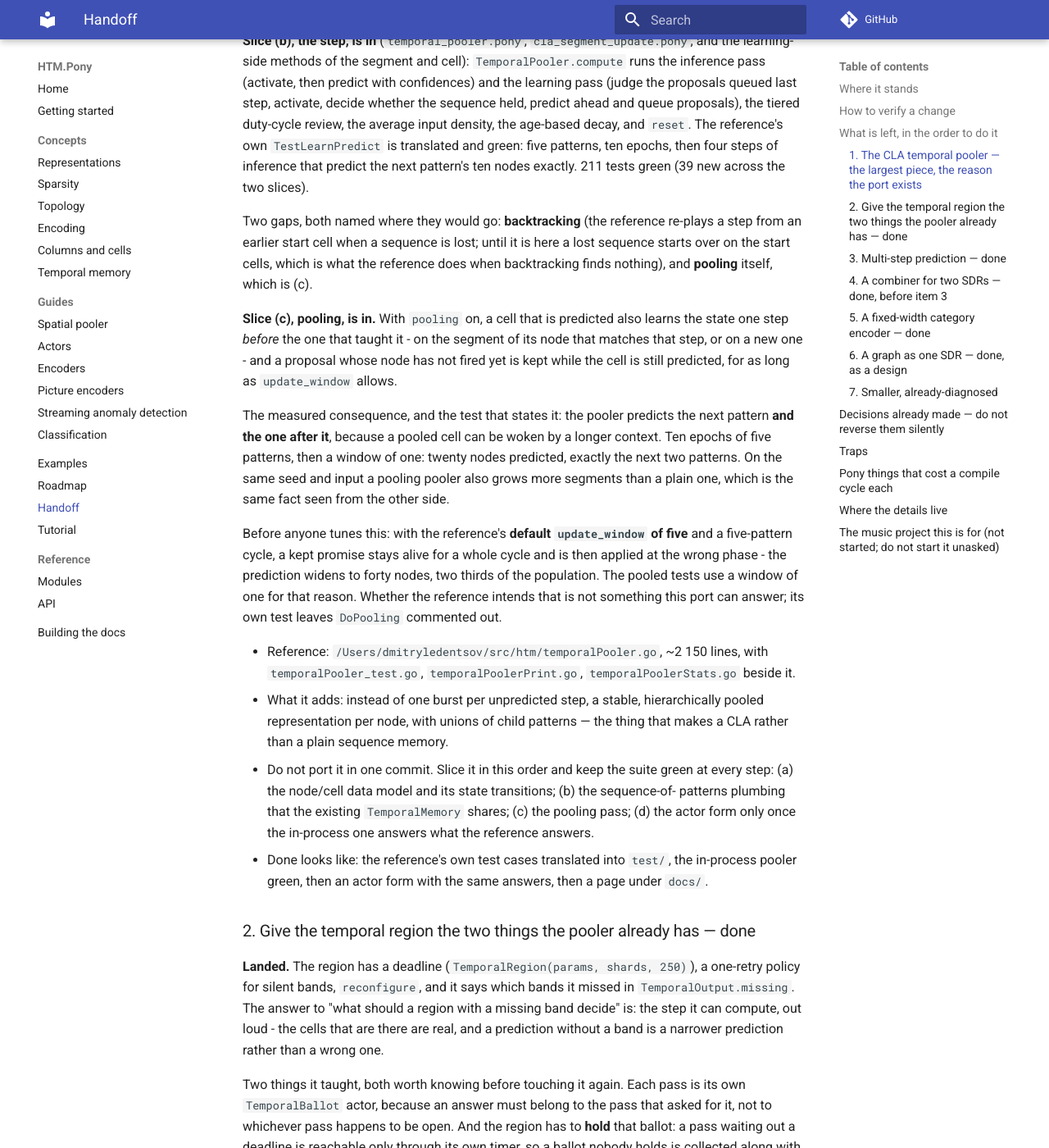
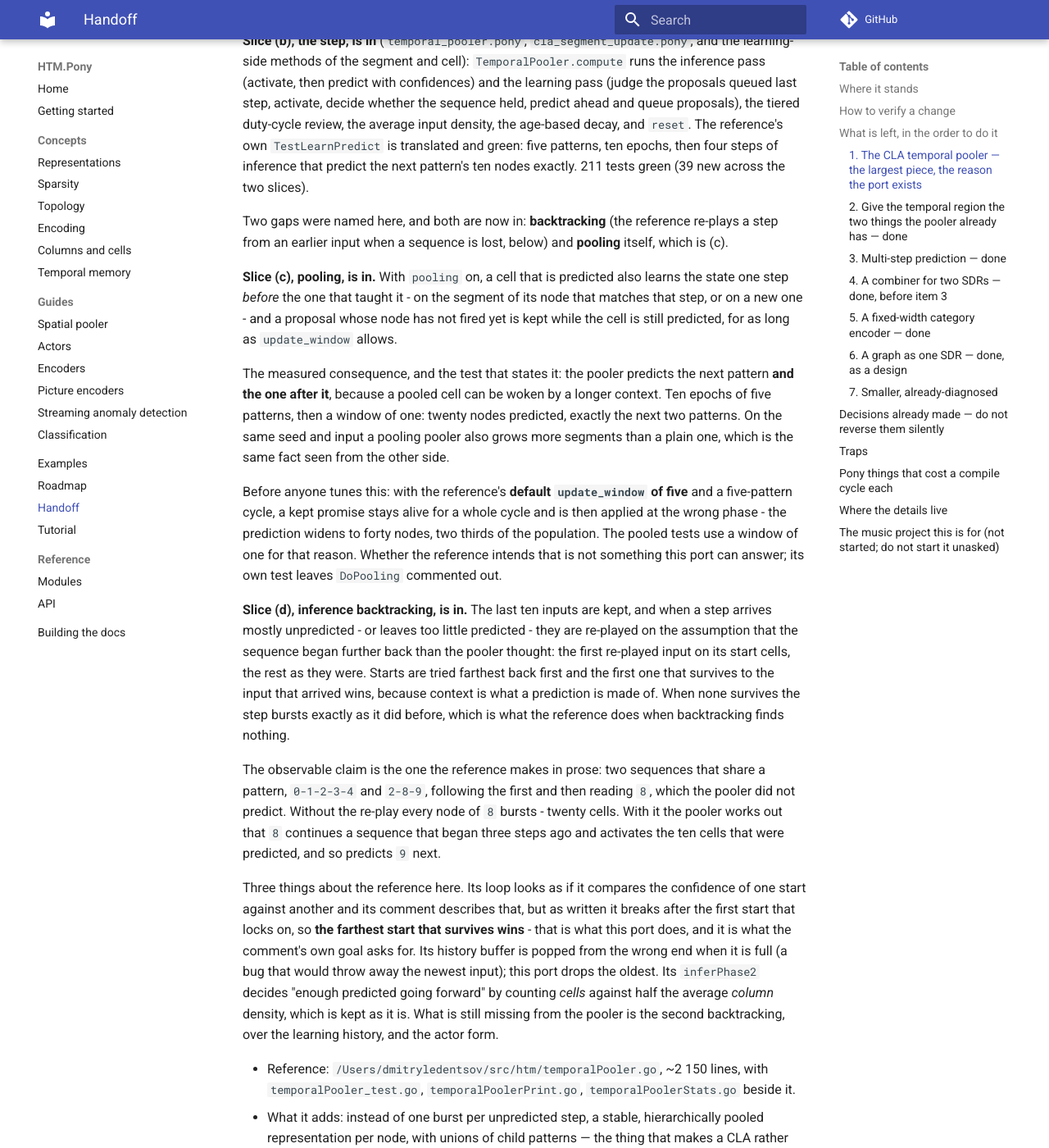
Before and after one commit to d-led/htm.pony, an MkDocs documentation site: the page built from docs/handoff.md, in a window 1280 px wide and 1400 px high, scrolled down 2365 px. Shown: the whole window at 82% size. Built offline with MkDocs 1.6.1 and Material for MkDocs 9.7.7, drawn with Linux system fonts in a browser that asks for light colours; comment, search, counter and statistics services are not loaded; some of the changed text lies outside the part shown.

Commit message:
Give the pooler the re-play that recovers a sequence entered late
An inference step whose input was mostly unpredicted, or that leaves too little
predicted for the step after it, has probably lost the sequence rather than met
something new. The last inputs are now kept, and re-played farthest back first
with the first of them on its start cells; the first start that stays on a
sequence all the way to the input that arrived wins, and the inputs before it
are dropped. When none of them does, the step bursts exactly as it did before,
which is what the reference does when its backtracking finds nothing.

The test states the claim the reference makes in prose: two sequences that share
a pattern, following one of them and then reading an input only the other
predicts. Every node of that input would burst; with the re-play the pooler
activates the ten cells that were predicted and so predicts the pattern after it.

Three things about the reference are written down in the handoff page. Its
comment describes comparing one start's confidence against another's, but its
loop breaks after the first start that locks on, so the farthest start that
survives wins - which is what the comment's own goal asks for, and what this
port does. Its history buffer is popped from the wrong end when it is full, which
would throw away the newest input; this port drops the oldest. And its "enough
predicted going forward" counts cells against half the average column density,
kept as it is.

CellState and CellConfidence can now be copied and restored, which is what a
re-played step needs to put the state back; the pooler's inference phase two
answers whether it predicts enough; and phase one's start-cell flag is a
parameter rather than a field, so the re-play and the step after a reset can each
ask for it.

```diff
--- a/docs/handoff.md
+++ b/docs/handoff.md
@@ -24,7 +24,7 @@ something the Go one does not. This library is MPL-2.0.
 | Temporal memory: cells, segments, prediction, bursts | done, in process and on actors |
 | Classification: `SDRClassifier`, `PredictionClassifier` | done |
 | Streaming anomaly score and its likelihood | done, in process and on actors (`AnomalyStream`) |
-| CLA temporal pooler | **in slices** - a step with and without pooling; backtracking and the actor form are not in |
+| CLA temporal pooler | **in slices** - a step with and without pooling, inference backtracking; learning backtracking and the actor form are not in |
 | Graph as one SDR | done, as a design - `GraphEncoder`: a node is a category, an edge is two nodes and a direction, a graph is the union |
 
 Verification at that commit: **172 tests green**, 16 examples run, `mkdocs build --strict`
@@ -91,10 +91,9 @@ average input density, the age-based decay, and `reset`. The reference's own
 steps of inference that predict the next pattern's ten nodes exactly. 211 tests
 green (39 new across the two slices).
 
-Two gaps, both named where they would go: **backtracking** (the reference re-plays
-a step from an earlier start cell when a sequence is lost; until it is here a lost
-sequence starts over on the start cells, which is what the reference does when
-backtracking finds nothing), and **pooling** itself, which is (c).
+Two gaps were named here, and both are now in: **backtracking** (the reference
+re-plays a step from an earlier input when a sequence is lost, below) and
+**pooling** itself, which is (c).
 
 **Slice (c), pooling, is in.** With `pooling` on, a cell that is predicted also
 learns the state one step *before* the one that taught it - on the segment of its
@@ -115,6 +114,33 @@ then applied at the wrong phase - the prediction widens to forty nodes, two
 thirds of the population. The pooled tests use a window of one for that reason.
 Whether the reference intends that is not something this port can answer; its own
 test leaves `DoPooling` commented out.
+
+**Slice (d), inference backtracking, is in.** The last ten inputs are kept, and
+when a step arrives mostly unpredicted - or leaves too little predicted - they
+are re-played on the assumption that the sequence began further back than the
+pooler thought: the first re-played input on its start cells, the rest as they
+were. Starts are tried farthest back first and the first one that survives to
+the input that arrived wins, because context is what a prediction is made of.
+When none survives the step bursts exactly as it did before, which is what the
+reference does when backtracking finds nothing.
+
+The observable claim is the one the reference makes in prose: two sequences that
+share a pattern, `0-1-2-3-4` and `2-8-9`, following the first and then reading
+`8`, which the pooler did not predict. Without the re-play every node of `8`
+bursts - twenty cells. With it the pooler works out that `8` continues a sequence
+that began three steps ago and activates the ten cells that were predicted, and
+so predicts `9` next.
+
+Three things about the reference here. Its loop looks as if it compares the
+confidence of one start against another and its comment describes that, but as
+written it breaks after the first start that locks on, so **the farthest start
+that survives wins** - that is what this port does, and it is what the comment's
+own goal asks for. Its history buffer is popped from the wrong end when it is
+full (a bug that would throw away the newest input); this port drops the oldest.
+Its `inferPhase2` decides "enough predicted going forward" by counting *cells*
+against half the average *column* density, which is kept as it is. What is still
+missing from the pooler is the second backtracking, over the learning history,
+and the actor form.
 
 - Reference: `/Users/dmitryledentsov/src/htm/temporalPooler.go`, ~2 150 lines, with
   `temporalPooler_test.go`, `temporalPoolerPrint.go`, `temporalPoolerStats.go` beside it.
```
Also changed, not shown: docs/reference/modules.md (+11 -3 lines), docs/roadmap.md (+1 -1 lines), 3 other files.
